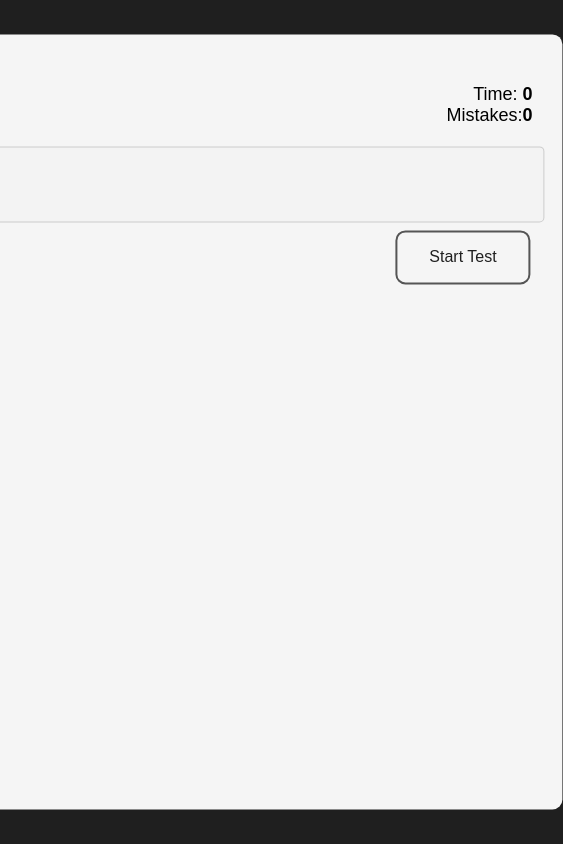
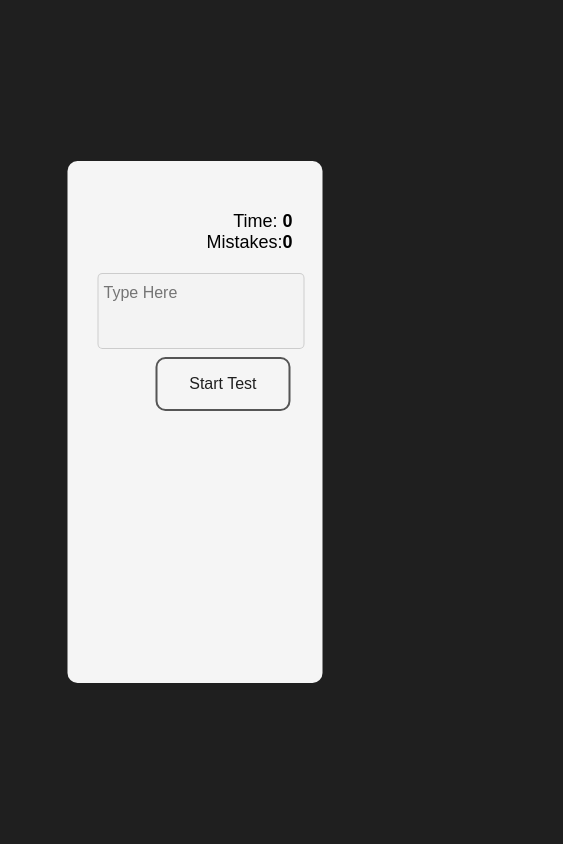
Before and after one commit to armansdev/typingMasterByArmash, a plain HTML site: page index.html in a window 390 px wide. Shown: the whole page, 563 px wide, since content can reach past the window. Drawn offline with Linux system fonts and the light colour scheme; no server answers.

Commit message:
update style.css
added media query, to make the website responsive.

```diff
--- a/style.css
+++ b/style.css
@@ -87,3 +87,10 @@
 .fail{
    color: red;
 }
+
+@media screen and (max-width: 600px){
+   .container{
+      width: 50%;
+      height: 50%;
+   }
+}
```
Lines whose indentation alone changed are shown as unchanged.
